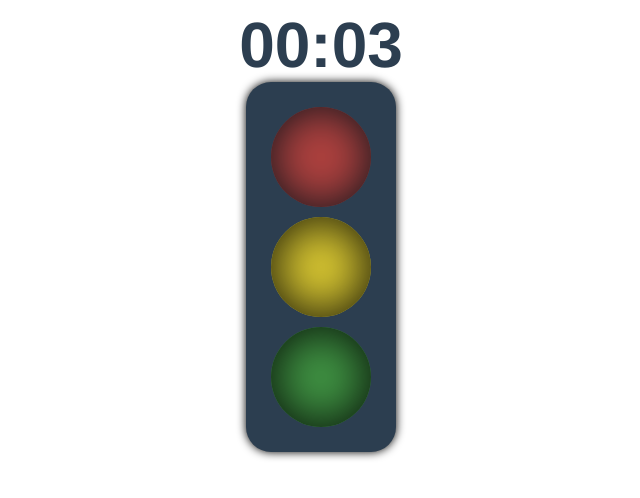
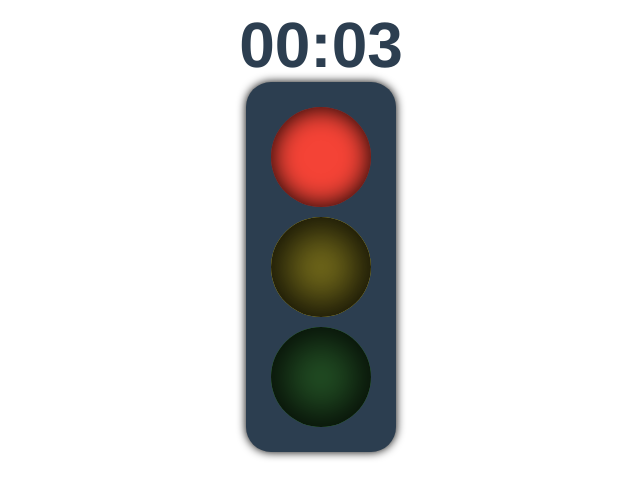
Before and after one commit to ekinohito/trueconf-test, a Vue app: page /red in a window 1280 px wide. Shown: the top 498 px of the page, without its empty margins (319-959 px from the left). Built offline with nearby package versions, Linux system fonts and the light colour scheme.

Commit message:
working prototype

```diff
--- a/src/components/Light.vue
+++ b/src/components/Light.vue
@@ -1,14 +1,14 @@
 <template>
-  <div class="light" :class="{on: isOn, blink: isBlinking}" :style="{'--color': color}"/>
+  <div class="light" :class="{on: isOn, blink: isBlinking}" :style="{backgroundColor: color}"/>
 </template>
 
 <script>
 export default {
   name: "Light",
   props: {
-    color: { type: String, default: "#AAAAAA" },
-    isOn: { type: Boolean, default: false },
-    isBlinking: { type: Boolean, default: false },
+    color: {type: String, default: "#AAAAAA"},
+    isOn: {type: Boolean, default: false},
+    isBlinking: {type: Boolean, default: false},
   }
 }
 </script>
@@ -18,28 +18,40 @@ export default {
   width: 100px;
   height: 100px;
   border-radius: 50%;
-    box-shadow: inset 0 0 60px black;
-    /*opacity: 50% !important;*/
-  }
-
-  /*noinspection CssUnresolvedCustomProperty*/
-  .light {
-    background-color: var(--color);
+  box-shadow: inset 0 0 60px 20px black;
 }
 
 .light.on {
   box-shadow: inset 0 0 10px black;
-      /*opacity: 100% !important    */
+  animation: light-up 0.25s ease normal;
 }
 
 .light.on.blink {
-      animation: blink 0.5s;
+  animation-name: blink;
+  animation-duration: 0.5s;
+  animation-timing-function: ease;
   animation-iteration-count: infinite;
+  animation-delay: 0.25s;
+}
+
+@keyframes light-up {
+  0% {
+    box-shadow: inset 0 0 60px black;
+  }
+  100% {
+    box-shadow: inset 0 0 10px black;
+  }
 }
 
 @keyframes blink {
-      0% { box-shadow: inset 0 0 10px black; opacity: 100%; }
-      50% { box-shadow: inset 0 0 60px black; opacity: 50%; }
-      100% { box-shadow: inset 0 0 10px black; opacity: 100%; }
+  0% {
+    box-shadow: inset 0 0 10px black;
+  }
+  50% {
+    box-shadow: inset 0 0 60px black;
+  }
+  100% {
+    box-shadow: inset 0 0 10px black;
+  }
 }
 </style>
```
Lines whose indentation alone changed are shown as unchanged.
